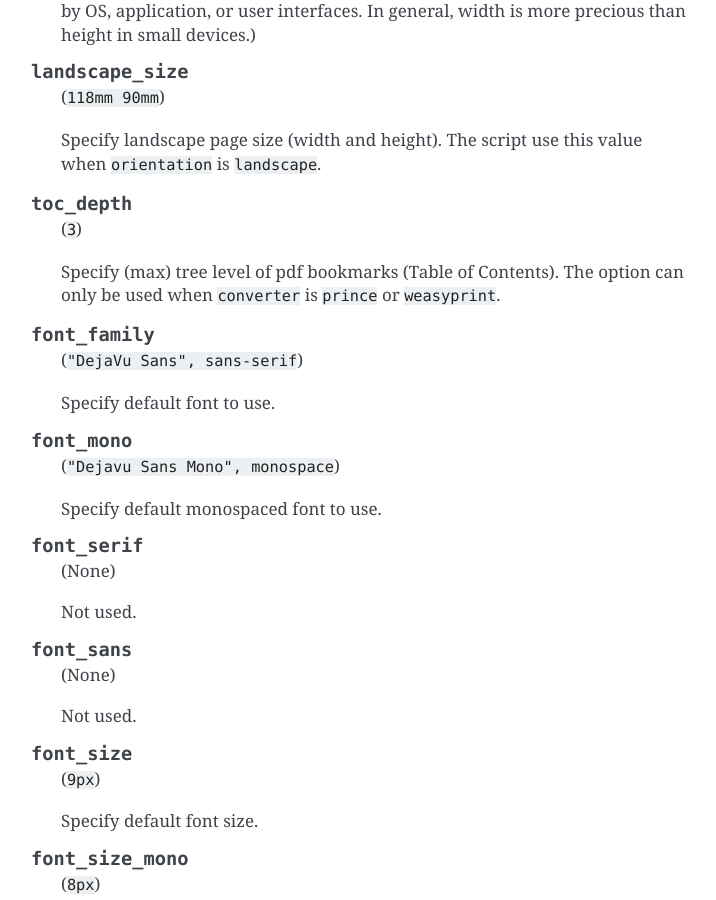
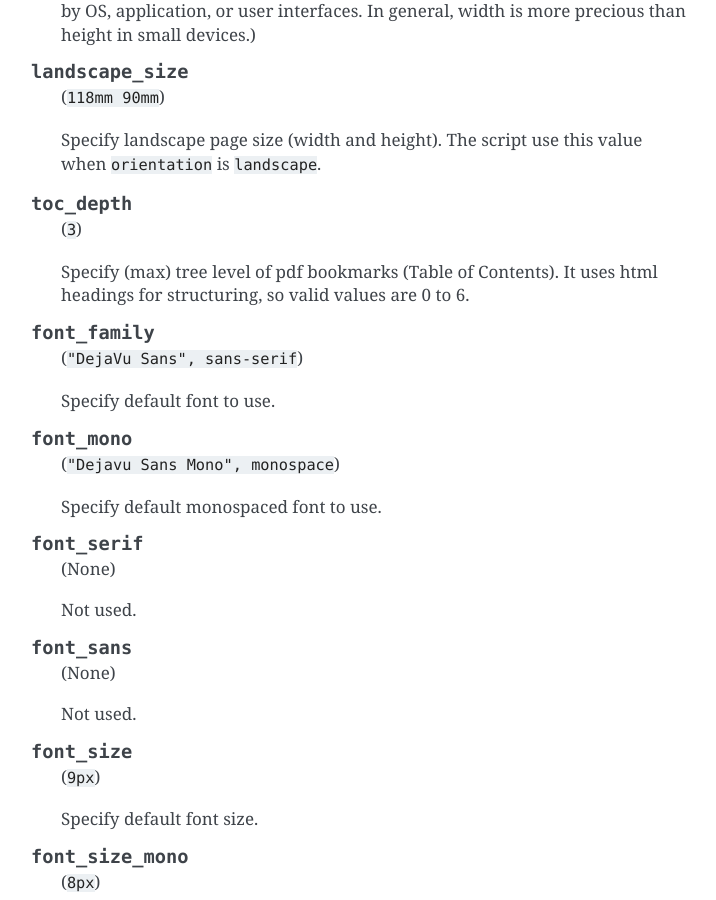
Before and after one commit to openandclose/tosixinch, a Sphinx documentation site: the page built from docs/options.rst, in a window 1280 px wide and 900 px high, scrolled down 9203 px. Shown: the whole window, without its empty margins (389-1105 px from the left). Built offline with Sphinx 7.4.7, drawn with Linux system fonts in a browser that asks for light colours.

Commit message:
Add toc_depth option to wkhtmltopdf converter

```diff
--- a/CHANGELOG.rst
+++ b/CHANGELOG.rst
@@ -63,6 +63,8 @@
 * Add --null option to script/open_viewer.py
 
 * Add browsercmd option
+
+* Add toc_depth option to wkhtmltopdf converter.
 
 **Remove:**
 
--- a/docs/options.rst
+++ b/docs/options.rst
@@ -515,8 +515,7 @@
     (``3``)
 
     Specify (max) tree level of pdf bookmarks (Table of Contents).
-    The option can only be used
-    when ``converter`` is ``prince`` or ``weasyprint``.
+    It uses html headings for structuring, so valid values are 0 to 6.
 
 .. confopt:: font_family
 
```
Also changed, not shown: 2 other files.
